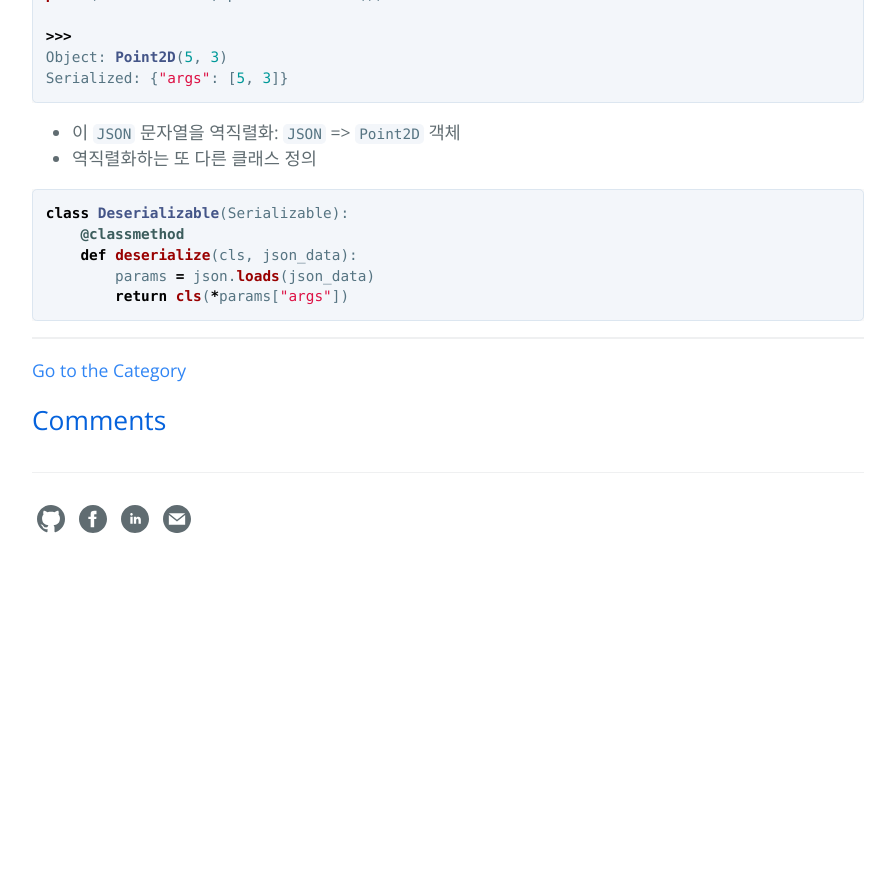
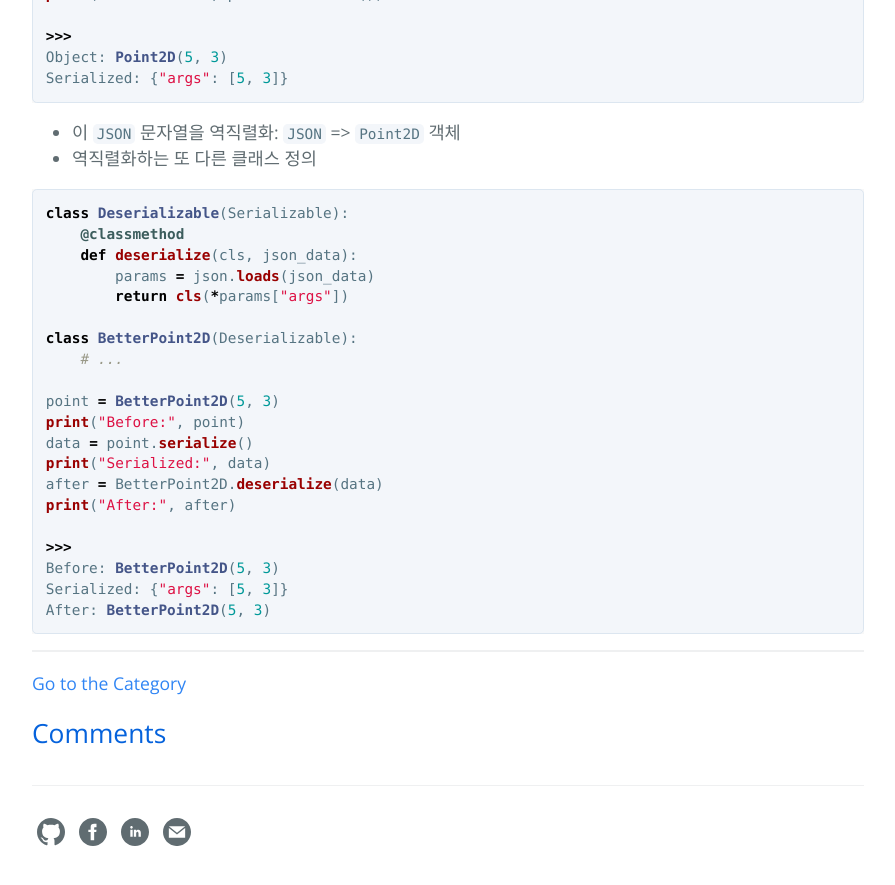
Before and after one commit to hcnoh/hcnoh.github.io, a Jekyll site: the page built from _posts/2018-10-18-effective-python-way34.md, in a window 1280 px wide and 900 px high, scrolled down 1252 px. Shown: the top 885 px of the window, without its empty margins (192-1087 px from the left). Built offline with Jekyll 4.4.1, drawn with Linux system fonts in a browser that asks for light colours; comment, search, counter and statistics services are not loaded; before the commit the page ends 1839 px from its top, so only the background shows below that.

Commit message:
Update 2018-10-18-effective-python-way34.md

````diff
--- a/_posts/2018-10-18-effective-python-way34.md
+++ b/_posts/2018-10-18-effective-python-way34.md
@@ -60,4 +60,19 @@ class Deserializable(Serializable):
     def deserialize(cls, json_data):
         params = json.loads(json_data)
         return cls(*params["args"])
+
+class BetterPoint2D(Deserializable):
+    # ...
+
+point = BetterPoint2D(5, 3)
+print("Before:", point)
+data = point.serialize()
+print("Serialized:", data)
+after = BetterPoint2D.deserialize(data)
+print("After:", after)
+
+>>>
+Before: BetterPoint2D(5, 3)
+Serialized: {"args": [5, 3]}
+After: BetterPoint2D(5, 3)
 ```
````
